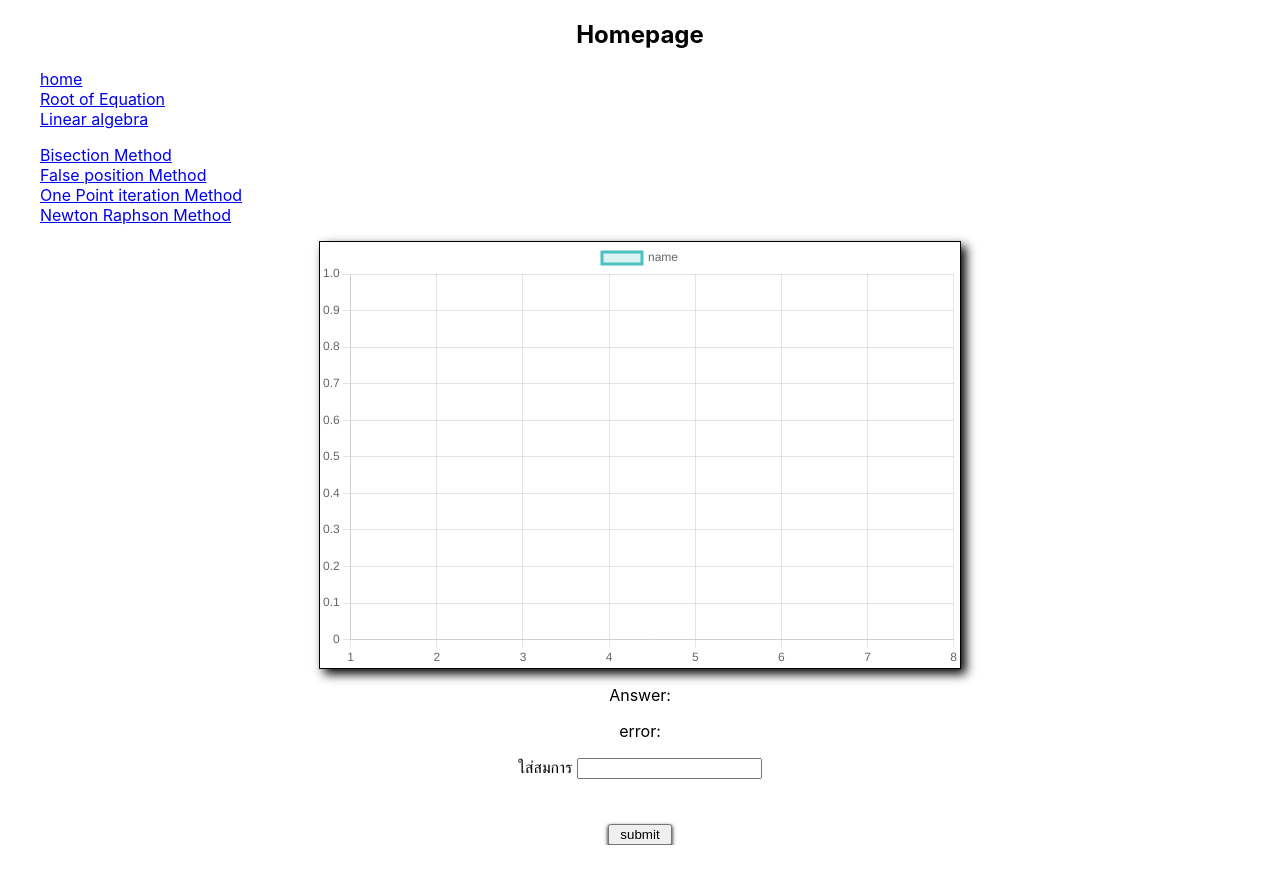
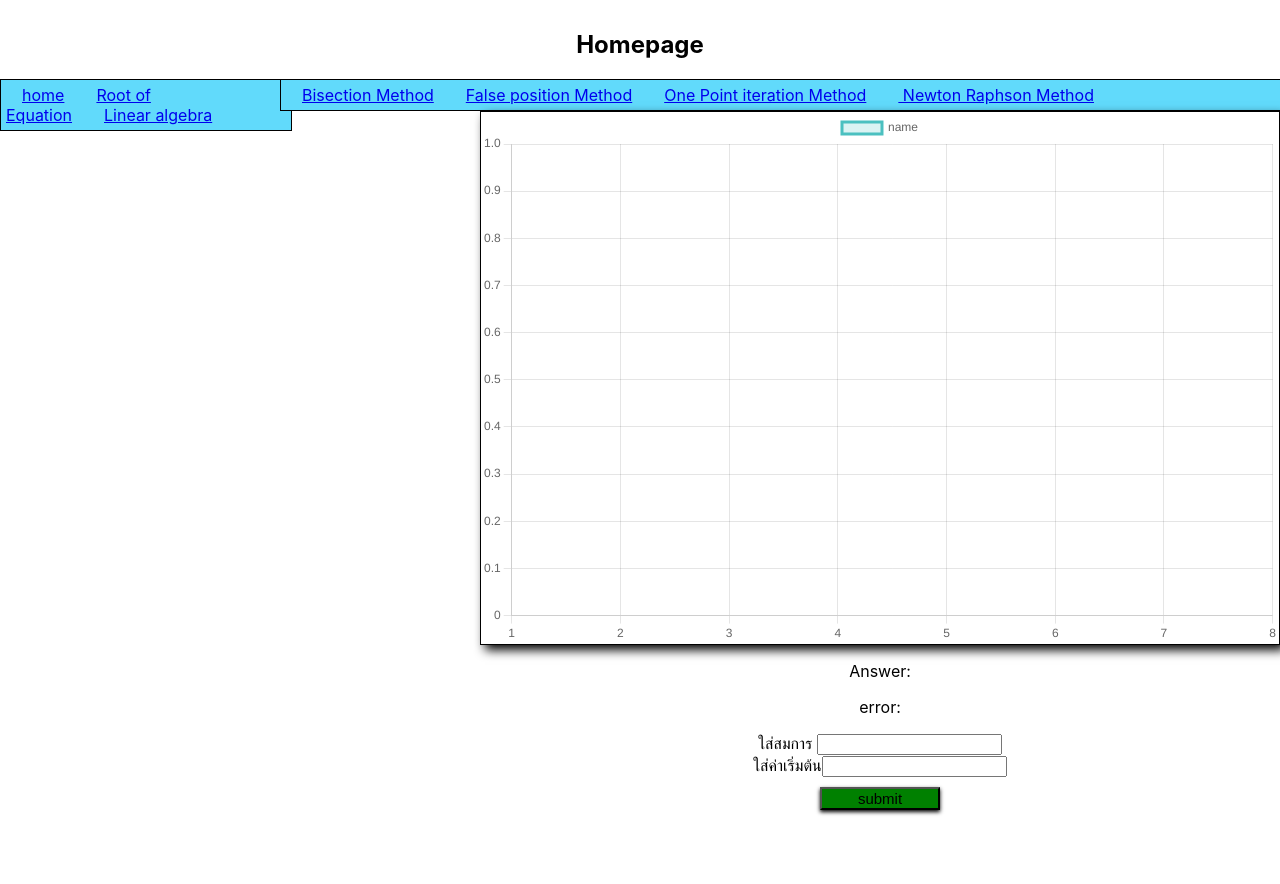
Before and after one commit to earthoer/numerical_method, a React (Create React App) app: page /chapter1/newton in a window 1280 px wide. Shown: the top 884 px of the page. Before the commit the page ends 845 px from the top, so only its background shows below. Built offline with nearby package versions, Linux system fonts and the light colour scheme.

Commit message:
update css

```diff
--- a/package.json
+++ b/package.json
@@ -10,12 +10,15 @@
     "@visx/zoom": "^2.6.1",
     "chart.js": "^3.7.1",
     "chartjs-plugin-zoom": "^1.2.0",
+    "mathjax": "^3.2.0",
+    "mathjax-full": "^3.2.0",
     "mathjs": "^10.1.1",
     "react": "^17.0.2",
     "react-chartjs-2": "^4.0.1",
     "react-dom": "^17.0.2",
     "react-router-dom": "^6.2.1",
     "react-scripts": "5.0.0",
+    "react-select": "^5.2.2",
     "victory": "^36.3.0",
     "web-vitals": "^2.1.4"
   },
@@ -44,6 +47,7 @@
     ]
   },
   "devDependencies": {
-    "faker": "^6.6.6"
+    "faker": "^6.6.6",
+    "webpack": "^5.69.1"
   }
 }
--- a/src/App.css
+++ b/src/App.css
@@ -20,7 +20,7 @@
   flex-direction: column;
   align-items: center;
   justify-content: center;
-  font-size: calc(10px + 2vmin);
+  /* font-size: calc(10px + 2vmin); */
   color: white;
 }
 
@@ -36,3 +36,49 @@
     transform: rotate(360deg);
   }
 }
+.home{
+  display: flex;
+  flex-flow:row;
+}
+button{
+  box-shadow: 0 2px 4px rgba(0,0,0,1);
+  cursor:pointer;
+  margin-top: 10px;
+  margin-bottom: 10px;
+  width:15%;
+  height: 20%;
+  background-color: green;
+  font-size:15px;
+}
+.chart{
+
+   border:1px solid black;
+  box-shadow: 5px 5px 10px rgba(0,0,0,1);
+  /* margin-top:-10px;  */
+
+}
+.form{
+
+  margin-bottom:100px;
+  margin-left:200px;
+  margin-top:  0px;
+  width:80%;
+
+}
+ul{
+  list-style-type:none;
+  margin:0;
+  padding: 5px;
+  width:100%;
+  border:0.5px solid black;
+  background-color:#61dafb;
+}
+li{
+  display:block;
+  display: inline;
+  color:black;
+  padding:8px 16px;
+  text-decoration: none;
+
+
+}
--- a/src/App.js
+++ b/src/App.js
@@ -10,6 +10,10 @@ import FalsePosition from './component/ch1/FalsePosition'
 import OnePoint from './component/ch1/OnePoint';
 import Newtonraphson from './component/ch1/Newtonraphson';
 import CramerRule from './component/ch2/CramerRule';
+import Gauseeliminate from './component/ch2/Gausselimination';
+import GaussJordan from './component/ch2/GaussJordan';
+import LU from './component/ch2/LU';
+import Gausseliminate from './component/ch2/Gausselimination';
 function App() {
   const ar = [
     {name :"บทที่ 1" ,key: 1},
@@ -31,18 +35,20 @@ function App() {
       <Homepage />
       {/* <button onClick={()=>history(-1)}>Back</button> */}
       <Router>
+        <div className="home">
           <div>
             <ul>
               <li>
                 <Link to="/">home</Link>
               </li>
-            <li>
+              <li className="a">
                 <Link to="/chapter1/*">Root of Equation</Link>
               </li>
-            <li>
+              <li className="a">
                 <Link to="/chapter2/*">Linear algebra</Link>
               </li>
             </ul>
+          </div>
           <Routes>
             <Route
               path="/"
@@ -96,7 +102,35 @@ function App() {
               element={
                 <div>
                   <Chapter2 />
-                  <CramerRule/>
+                  <CramerRule />
+                </div>
+              }
+            ></Route>
+            <Route
+              path="/chapter2/gausselimination"
+              element={
+                <div>
+                  <Chapter2 />
+                  <Gausseliminate />
+                </div>
+              }
+            ></Route>
+            <Route
+              path="/chapter2/gaussjordan"
+              element={
+                <div>
+                  <Chapter2 />
+                  <GaussJordan />
+                </div>
+              }
+            ></Route>
+
+            <Route
+              path="/chapter2/lu"
+              element={
+                <div>
+                  <Chapter2 />
+                  <LU />
                 </div>
               }
             ></Route>
--- a/src/component/Chartcomponent.js
+++ b/src/component/Chartcomponent.js
@@ -75,7 +75,7 @@
           },
           {
             label: "",
-            data: [,-1,-0.5,0,1,2],
+            data: [,-1,-0.5,0,1,2,4,5],
             fill: false,
             // backgroundColor: "rgba(75,192,192,0.2)",
             borderColor: "white",
--- a/src/component/Formcomponent.css
+++ b/src/component/Formcomponent.css
@@ -1,26 +1,8 @@
-.chart{
-  /* background-color:rgba(165, 42, 42, 0.198); */
-  border:1px solid;
-  box-shadow: 5px 5px 10px rgba(0,0,0,1);
-  margin-top:-10px;
-  /* border-width: 10px;
-}
 
 
-.form{
 
-    margin-bottom:100px;
-    margin-left:450px;
-    /* margin-right:100px; */
-    margin-top:  0px;
-    width:50%;
-    /* border:100px; */
-    /* background-color:red; */
 
+
+.select{
+    width: 20%;
 }
-button{
-    box-shadow: 0 2px 4px rgba(0,0,0,1);
-    cursor:pointer;
-    width:5%;
-    height: 10%;
-}
--- a/src/component/Formcomponent.js
+++ b/src/component/Formcomponent.js
@@ -1,8 +1,12 @@
-import { useState,useEffect } from "react";
+import { useState,useEffect, createElement } from "react";
 import { evaluate,parse,sqrt,abs,derivative } from "mathjs";
 // import 'Formcomponent.css'
 import './Formcomponent.css'
+// import '../../App.css'
 import Chart from "./Chartcomponent";
+import Newtonraphson from "./ch1/Newtonraphson";
+import Select from 'react-select'
+// import {MathComponent} from 'mathjax-react'
 
 const Formcomponent = (states)=>{
     const [equation,setEquation] = useState("")
@@ -11,11 +15,20 @@ const Formcomponent = (states)=>{
     const [answer,setanswer] = useState([])
     const [error,seterror] = useState([])
     const [fx,setfx] = useState([])
+    const [xcount,setxcount] = useState(0)
+    const [arans,setarans] = useState([])
+    const inputxcount = (e)=>{setxcount(e.target.value)}
     const inputeq = (e) =>{setEquation(e.target.value)}
     const inputleft = (e) =>{setleft(e.target.value)}
     const inputright = (e) =>{setright(e.target.value)}
+    const [equation1,setEquation1] = useState("")
+    const [equation2,setEquation2] = useState("")
+    const [answer1,setanswer1] = useState("")
+    const [answer2,setanswer2] = useState("")
 
-    let lr = false;
+
+    let leftinput =""
+    let rightinput =""
     let ar1  =[];
     let ar2  =[];
     let ar3  =[];
@@ -44,27 +57,40 @@ const Formcomponent = (states)=>{
     }
     let st = JSON.stringify(Object.values(states))
     st = st.slice(2,-2)
+
+    let ep = 1
+    if(st ==='bisection'||st==='falseposition'||st==='onepoint'||st==="newtonraphson"){
+      ep = 1;
+    }
+    else{
+      ep = 2;
+    }
+  if(ep===1){
     if(document.getElementById("l")){
       if(st ==='bisection'){
-        lr = true;
-        console.log("lr : ",lr)
-        // document.getElementById("l").hidden = false;
-
+        leftinput = "ใส่ค่าด้านซ้าย"
+        rightinput = "ใส่ค่าด้านขวา"
       }
       else if (st==='falseposition'){
-        lr = true;
-        // document.getElementById("l").hidden = false;
+        leftinput = "ใส่ค่าด้านซ้าย"
+        rightinput = "ใส่ค่าด้านขวา"
       }
-      else{
+      else if(st ==='onepoint'){
         console.log("st  :      ",st)
-        document.getElementById("l").style.visibility = "hidden";
+      }
+      else if(st ==='newtonraphson'){
+        console.log("st  :      ",st)
+        leftinput = "ใส่ค่าเริ่มต้น"
       }
     }
+  }
+  else if(ep===2){
+    console.log(ep)
+    // if(document.getElementById("roote")){
+    //   document.getElementById("roote").style.visibility = "hidden";
+    // }
+  }
 
-    // console.log(st)
-    // console.log(['falsepositon'])
-    // console.log(st==='falsepositon')
-    console.log('test')
     const onSubmitf=(event)=>{
         event.preventDefault();
 
@@ -304,8 +330,8 @@ const Formcomponent = (states)=>{
               }
               console.log("before : ",equation)
               console.log("after : ",eqt.toString())
-            setleft(0)
-            setright(0)
+            // setleft(0)
+            // setright(0)
               let x = 0
               while(e>eps){
                 old = x
@@ -325,11 +351,13 @@ const Formcomponent = (states)=>{
                   break;
                 }
                 ar1.push(ans)
+                ar2.push(e)
                 if(i==1000){
                   break;
                 }
               }
               setanswer(ar1)
+              seterror(ar2)
 
             }
 
@@ -363,25 +391,43 @@ const Formcomponent = (states)=>{
                   eqt = parse(equation)
               }
               console.log(eqt.toString())
-            setleft(0)
-            setright(0)
-              let x = 0
+              let s = Number(left);
+              let x = s
+              let div = derivative(eqt,'x')
+              console.log("div : ",div.toString())
+              let deltax = -(eqt.evaluate({x:x})/div.evaluate({x:x}))
+              let newx = x + deltax
+              e  =geterror(newx,x)
+              x = newx
+              ar1.push(x)
+              ar2.push(e)
+              const data = [
+                {x:x},
+                {deltax:deltax},
+                {e,e},
 
+              ];
+              console.log(data)
               while(e>eps){
-                let div = derivative(eqt,'x')
-                console.log(div.toString())
+                deltax = -(eqt.evaluate({x:x})/div.evaluate({x:x}))
+                newx = x + deltax;
+                e = geterror(newx,x)
+                x =newx
+                ans = x
+                const data = [
+                  {x:x},
+                  {deltax:deltax},
+                  {e,e},
 
-
-                //difได้
-                old = x
-                x = eqt.evaluate({x:x})
-                e = geterror(x,old)
-
-                ans = old
+                ];
+                console.log(data)
                 if (i > 0) {
                   if (abs(ans - temp) < 0.00002) {
                     state += 1;
                   }
+                  temp = ans;
+                }
+                else{
                   temp = ans;
                 }
                 i++;
@@ -390,17 +436,24 @@ const Formcomponent = (states)=>{
                   break;
                 }
                 ar1.push(ans)
+                ar2.push(e)
                 if(i==1000){
                   break;
                 }
               }
               setanswer(ar1)
-
+              seterror(ar2)
             }
 
           }
           catch(e){
             console.log(e)
+          }
+        }
+        else if(ep ==2){
+          // setarans(arrans)
+          if(st=='cramer'){
+
           }
         }
     }
@@ -412,9 +465,9 @@ const Formcomponent = (states)=>{
         seterror([])
         setfx([])
     },[equation,left,right])
-    console.log("ans = ",answer)
-    console.log("error = ",error)
-    console.log("fx = ",fx)
+    // console.log("ans = ",answer)
+    // console.log("error = ",error)
+    // console.log("fx = ",fx)
     for(let i = 0;i<answer.length;i++){
         data.push({y:answer[i],x:i+1})
     }
@@ -427,31 +480,75 @@ const Formcomponent = (states)=>{
     for(let i = 0;i<fx.length;i++){
         datafx.push({y:fx[i],x:i+1})
     }
+    const options =[
+      {value:'2',label:'2'},
+      {value:'3',label:'3'},
+      {value:'4',label:'4'},
+    ]
 
     return (
       <div align="center" className="form">
         <div className="chart">
           <Chart dataans={data} dataerror={datae} datafx={datafx}></Chart>
         </div>
+        {/* <MathComponent tex={String.raw`\int_0^1 x^2\ dx`} /> */}
         <p> Answer: {answer[answer.length - 1]}</p>
         <p> error: {error[error.length - 1]}</p>
-        <form onSubmit={onSubmitf}>
+        {ep === 1 && (
+          <div>
+            <form onSubmit={onSubmitf} id="roote">
               <div>
                 <label>ใส่สมการ </label>
                 <input type="text" onChange={inputeq} />
               </div>
-          <div id="l" align="center">
-            <div >
-              <label>ใส่ค่าด้านซ้าย</label>
+              {st !== "onepoint" && (
+                <div align="center">
+                  <div id="l">
+                    <label>{leftinput}</label>
                     <input type="text" onChange={inputleft} />
                   </div>
-            <div>
-              <label >ใส่ค่าด้านขวา</label>
+                  {st !== "newtonraphson" && (
+                    <div id="r">
+                      <label>{rightinput}</label>
                       <input type="text" onChange={inputright} />
                     </div>
+                  )}
                 </div>
+              )}
               <button type="submit">submit</button>
             </form>
+          </div>
+        )}
+        {ep === 2 && (
+          <div>
+            <form onSubmit={onSubmitf} id="linear">
+              <Select options={options} className="select"/>
+              {/* <div>
+                <label>Choose a dimention:</label>
+                <select id="dimention">
+                  <option value="3">3</option>
+                  <option value="4">4</option>
+                </select>
+              </div>
+              {document.getElementById("dimention") && (
+                <div>
+                  {}
+                  {document.getElementById("dimention") === "3" && (
+                    <div>
+                      <h1>3</h1>
+                    </div>
+                  )}
+                  {document.getElementById("dimention") === "4" && (
+                    <div>
+                      <h1>4</h1>
+                    </div>
+                  )}
+                </div>
+              )} */}
+              <button type="submit">submit</button>
+            </form>
+          </div>
+        )}
       </div>
     );
 }
--- a/src/component/ch2/Chapter2.js
+++ b/src/component/ch2/Chapter2.js
@@ -6,15 +6,15 @@ const Chapter2 =()=>{
                   <li>
                     <Link to="/chapter2/cramer">Cramer's Rule Method</Link>
                   </li>
-                  {/* <li>
-                    <Link to="/chapter1/falseposition">False position Method</Link>
+                  <li>
+                    <Link to="/chapter2/gausselimination">Gauss elimination Method</Link>
                   </li>
                   <li>
-                    <Link to="/chapter1/onepoint">One Point iteration Method</Link>
+                    <Link to="/chapter2/gaussjordan">Gauss Jordan Method</Link>
                   </li>
                   <li>
-                    <Link to="/chapter1/newton">False Newton Raphson Method</Link>
-                  </li> */}
+                    <Link to="/chapter2/lu">LU Decomposition Method</Link>
+                  </li>
               </ul>
          </div>
          )
--- /dev/null
+++ b/src/component/ch2/GaussJordan.js
@@ -0,0 +1,9 @@
+import Formcomponent from "../Formcomponent";
+
+const GaussJordan = ()=>{
+    return (
+        <div>
+            <Formcomponent states = "gasssjordan"></Formcomponent>
+        </div>)
+}
+export default GaussJordan;
--- /dev/null
+++ b/src/component/ch2/Gausselimination.js
@@ -0,0 +1,9 @@
+import Formcomponent from "../Formcomponent";
+
+const Gausseliminate = ()=>{
+    return (
+        <div>
+            <Formcomponent states = "gauseeliminate"></Formcomponent>
+        </div>)
+}
+export default Gausseliminate;
--- /dev/null
+++ b/src/component/ch2/LU.js
@@ -0,0 +1,9 @@
+import Formcomponent from "../Formcomponent";
+
+const LU = ()=>{
+    return (
+        <div>
+            <Formcomponent states = "lu"></Formcomponent>
+        </div>)
+}
+export default LU;
--- a/src/index.css
+++ b/src/index.css
@@ -6,6 +6,8 @@ body {
   -webkit-font-smoothing: antialiased;
   -moz-osx-font-smoothing: grayscale;
   /* background-color: rgba(0, 0, 0, 0.192); */
+  margin-bottom: 30px;
+  margin-top: 30px;
 }
 
 code {
```
Also changed, not shown: 1 other file (tests, documents, lock files or other folders). Lines whose indentation alone changed are shown as unchanged.
